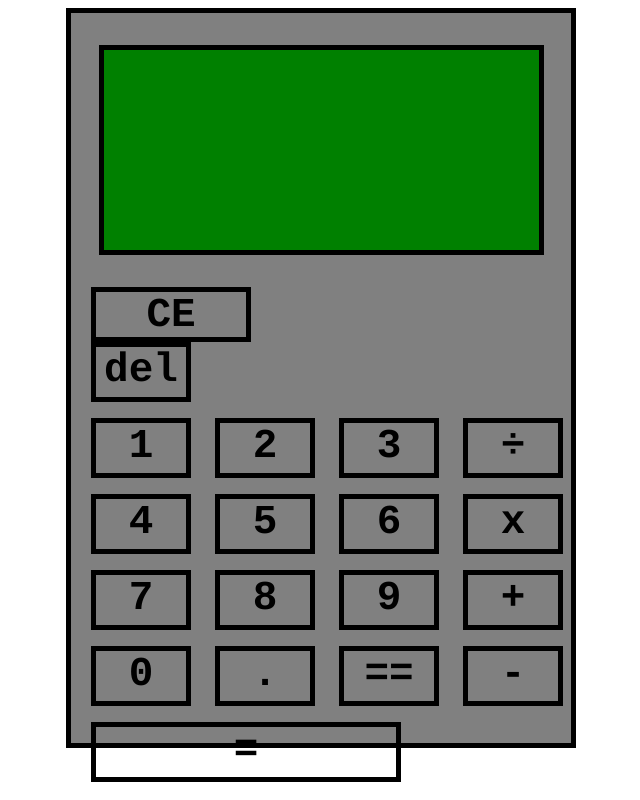
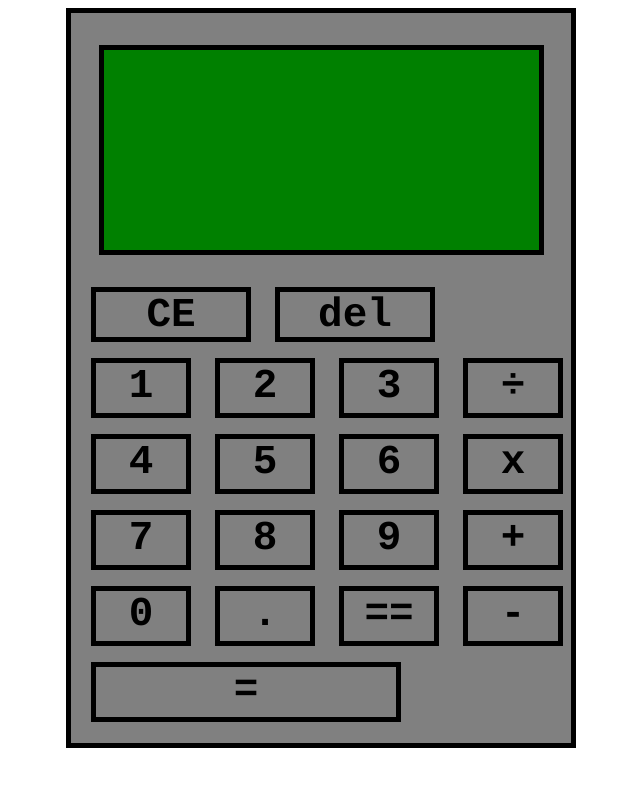
Before and after one commit to Quackattack70/jQuery-Calculator, a plain HTML site: page index.html in a window 1280 px wide. Shown: the whole page, without its empty margins (319-959 px from the left). Drawn offline with nearby package versions, Linux system fonts and the light colour scheme.

Commit message:
Update style.css

```diff
--- a/style.css
+++ b/style.css
@@ -54,8 +54,14 @@
   border-width: 5px;
   border-color: black;
   margin-left: 20px;
+  display: inline-block;
 }
 
 #equals {
   width: 300px;
 }
+
+#del {
+   width:150px;
+   height: 45px;
+}
```
